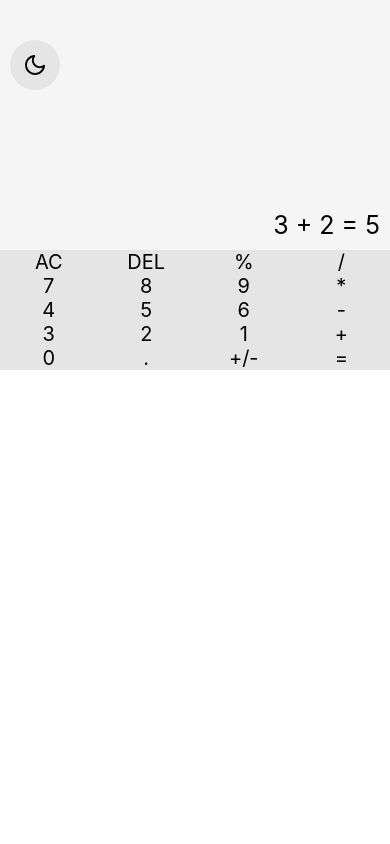
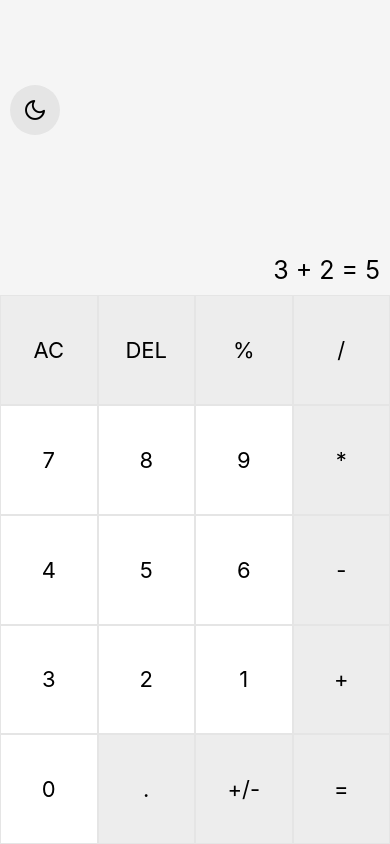
Before and after one commit to Lucasm4sco/Calculadora-React-Native, a React Native app: screen / in a window 390 px wide. Built offline with nearby package versions, Linux system fonts and the light colour scheme.

Commit message:
refatoração da View com botões

```diff
--- a/App.js
+++ b/App.js
@@ -1,22 +1,23 @@
 import React, { useState } from 'react';
 import { StyleSheet, Text, View, StatusBar, TouchableOpacity } from 'react-native';
-import { Feather } from '@expo/vector-icons'
+import { Feather } from '@expo/vector-icons';
+import Buttons from './src/components/Buttons';
 
 const App = () => {
   const [darkMode, setDarkMode] = useState(false);
-  const buttons = ['AC', 'DEL', '%', '/', 7, 8, 9, '*', 4, 5, 6, '-', 3, 2, 1, '+', 0, '.', '+/-', '='];
 
   const styles = StyleSheet.create({
     container: {
-      paddingTop: StatusBar.currentHeight
+      paddingTop: StatusBar.currentHeight,
+      flex: 1
     },
     result: {
       backgroundColor: darkMode ? '#282f3b' : '#f5f5f5',
       width: '100%',
-      minHeight: 250,
+      height: '35%',
       alignItems: 'flex-end',
       justifyContent: 'flex-end',
-      padding: 10
+      padding: 10,
     },
     resultText: {
       fontSize: 25,
@@ -35,16 +36,30 @@ const App = () => {
     buttons: {
       flexDirection: 'row',
       flexWrap: 'wrap',
+      height: '65%',
+      backgroundColor: !darkMode ? '#555' : '#e5e5e5',
     },
     button: {
       backgroundColor: darkMode ? '#3f4d5b' : '#e5e5e5',
       width: '25%',
-      minHeight: '15.7%',
+      height: '20%',
       alignItems: 'center',
       justifyContent: 'center',
+      borderWidth: 1,
+      borderColor: darkMode ? '#3f4d5b' : '#e5e5e5'
     },
     textButton: {
-      fontSize: 20
+      fontSize: 22,
+      color: darkMode? 'white' : 'black'
+    },
+    numbers: {
+      backgroundColor: darkMode? '#303946' : '#fff'
+    },
+    caracteres: {
+      backgroundColor: darkMode? '#414853' : '#ededed'
+    },
+    equalSign: {
+      backgroundColor: '#9DBC7B'
     }
   });
 
@@ -62,17 +77,7 @@ const App = () => {
         </TouchableOpacity>
         <Text style={styles.resultText}>3 + 2 = 5</Text>
       </View>
-      <View style={styles.buttons}>
-        {buttons.map(button =>
-          button === '=' ?
-          <TouchableOpacity key={button} style={styles.button}>
-            <Text style={styles.textButton}>{button}</Text>
-          </TouchableOpacity> :
-          <TouchableOpacity key={button} style={styles.button}>
-            <Text style={styles.textButton}>{button}</Text>
-          </TouchableOpacity>
-        )}
-      </View>
+      <Buttons styles={styles}/>
     </View>
   );
 }
--- /dev/null
+++ b/src/caracteres/index.js
@@ -0,0 +1,22 @@
+export const buttons = [
+    {caractere:'AC', estilo: 'caracteres'},
+    {caractere:'DEL', estilo: 'caracteres'},
+    {caractere:'%', estilo: 'caracteres'},
+    {caractere:'/', estilo: 'caracteres'},
+    {caractere: 7, estilo: 'numbers'},
+    {caractere: 8, estilo: 'numbers'},
+    {caractere: 9, estilo: 'numbers'},
+    {caractere:'*', estilo: 'caracteres'},
+    {caractere: 4, estilo: 'numbers'},
+    {caractere: 5, estilo: 'numbers'},
+    {caractere: 6, estilo: 'numbers'},
+    {caractere:'-', estilo: 'caracteres'},
+    {caractere: 3, estilo: 'numbers'},
+    {caractere: 2, estilo: 'numbers'},
+    {caractere: 1, estilo: 'numbers'},
+    {caractere:'+', estilo: 'caracteres'},
+    {caractere: 0, estilo: 'numbers'},
+    {caractere:'.', estilo: 'caracteres'},
+    {caractere:'+/-', estilo: 'caracteres'},
+    {caractere:'=', estilo: 'caracteres'},
+    ];
--- /dev/null
+++ b/src/components/Buttons/index.js
@@ -0,0 +1,22 @@
+import React from "react";
+import { buttons } from "../../caracteres";
+import { View, TouchableOpacity, Text } from "react-native";
+
+const Buttons = ({styles}) => (
+    <View style={styles.buttons}>
+        {buttons.map(button =>
+          <TouchableOpacity
+            key={button.caractere}
+            style={
+                {...styles.button,
+                 ...styles[button.estilo]
+                }}>
+            <Text style={styles.textButton}>
+              {button.caractere}
+            </Text>
+          </TouchableOpacity>
+          )}
+      </View>
+);
+
+export default Buttons;
```
